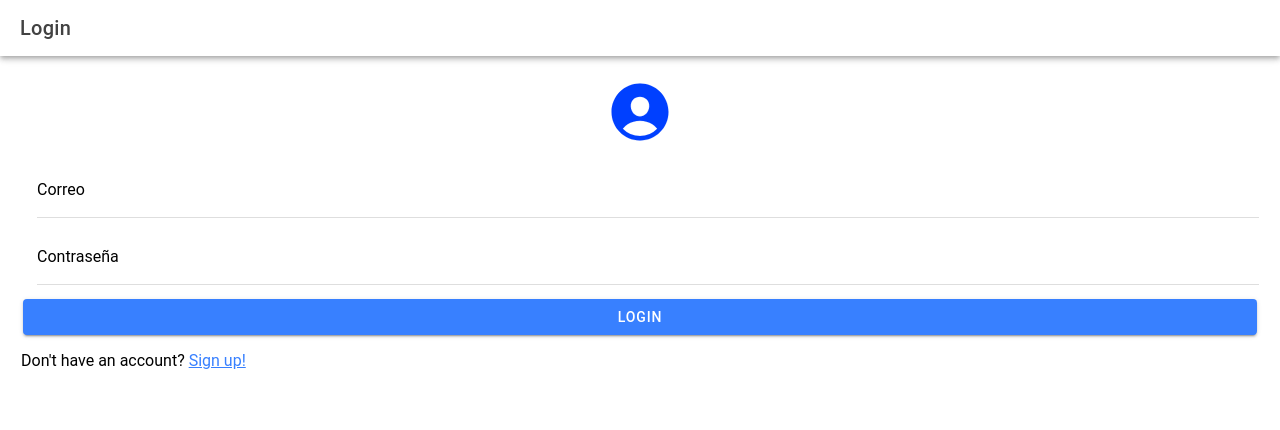
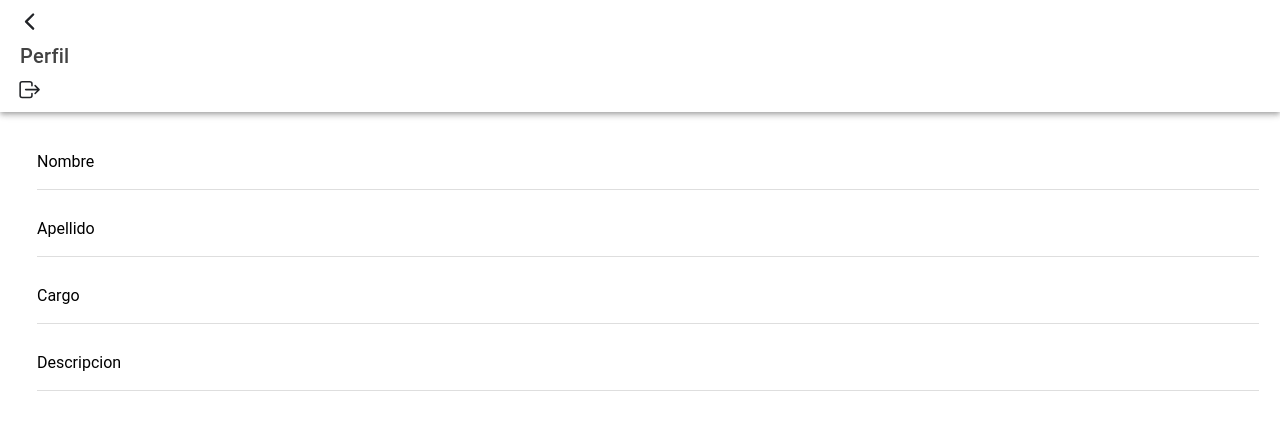
Before and after one commit to Daniela-Estupinan/Udla.net-Frontend, a React (Vite) app: page /profile in a window 1280 px wide. Shown: the top 430 px of the page. Built offline with nearby package versions, Linux system fonts and the light colour scheme; the HTML template or start-up script is replaced by a standard one.

Commit message:
send UserData to profile page

```diff
--- a/src/App.tsx
+++ b/src/App.tsx
@@ -45,9 +45,14 @@ setupIonicReact();
 const App: React.FC = () => {
 
     const [isAuthed, setIsAuthed] = useState(false);
+    const [userData, setUserData] = useState({});
     const sendLogin = (data: any) => {
         console.log(data);
         setIsAuthed(data);
+    }
+    const sendUserData = (data: any) => {
+        console.log(data);
+        setUserData(data);
     }
 
     return (
@@ -57,21 +62,18 @@ const App: React.FC = () => {
                     <Route
                         path="/tabs"
                         render={(props) => {
-                            return isAuthed ? <Tabs/> : <LoginPage sendLogin={sendLogin}/>;
+                            return isAuthed ? <Tabs/> : <LoginPage sendLogin={sendLogin} sendUserData={sendUserData}/>;
                         }}
                     />
                     <Route exact path="/login">
-                        <LoginPage  sendLogin={sendLogin}/>
+                        <LoginPage  sendLogin={sendLogin} sendUserData={sendUserData}/>
                     </Route>
                     <Route exact path="/register">
                         <RegisterPage sendLogin={sendLogin} />
                     </Route>
-                    <Route
-                        path="/profile"
-                        render={(props) => {
-                            return isAuthed ? <ProfilePage sendLogin={sendLogin}/> : <LoginPage sendLogin={sendLogin}/>;
-                        }}
-                    />
+                    <Route exact path="/profile">
+                        <ProfilePage sendLogin={sendLogin} userData={userData}/>
+                    </Route>
                     <Route exact path="/">
                         <Redirect to="/tabs"/>
                     </Route>
--- a/src/pages/login/LoginPage.tsx
+++ b/src/pages/login/LoginPage.tsx
@@ -13,13 +13,15 @@ import {
 } from '@ionic/react';
 import {handleLogin} from "../../connection/HandleLogin";
 import {personCircle} from "ionicons/icons";
-import {Link} from "react-router-dom";
+import {Link, useHistory} from "react-router-dom";
 
 interface LoginPageProps {
     sendLogin: (value: boolean) => void;
+    sendUserData: any;
 }
 
-const LoginPage: React.FC<LoginPageProps> = ({sendLogin}) => {
+const LoginPage: React.FC<LoginPageProps> = ({sendLogin, sendUserData}) => {
+    const history = useHistory();
     const [email, setEmail] = useState<any | null>("");
     const [password, setPassword] = useState<any | null>("");
     const [presentAlert] = useIonAlert();
@@ -40,6 +42,8 @@ const LoginPage: React.FC<LoginPageProps> = ({sendLogin}) => {
             return true;
         } else {
             sendLogin(true);
+            sendUserData(user.data);
+            history.push('/tabs/tab1');
             return false;
         }
     }
--- a/src/pages/user/ProfilePage.tsx
+++ b/src/pages/user/ProfilePage.tsx
@@ -1,13 +1,31 @@
-import React from "react";
-import {IonButton, IonContent, IonHeader, IonIcon, IonPage, IonRow, IonTitle, IonToolbar,IonCol,IonInput,IonItem} from "@ionic/react";
+import React, {useEffect, useState} from "react";
+import {
+    IonButton,
+    IonContent,
+    IonHeader,
+    IonIcon,
+    IonPage,
+    IonRow,
+    IonTitle,
+    IonToolbar,
+    IonCol,
+    IonInput,
+    IonItem
+} from "@ionic/react";
 import {chevronBackOutline, logOutOutline} from "ionicons/icons";
 import {useHistory} from "react-router";
 
 interface ProfilePageProps {
     sendLogin: (value: boolean) => void;
+    userData: any;
 }
-const ProfilePage: React.FC<ProfilePageProps> = ({sendLogin}) => {
+
+const ProfilePage: React.FC<ProfilePageProps> = ({sendLogin, userData}) => {
     const history = useHistory();
+    const [firstName, setFirstName] = useState('');
+    const [lastName, setLasttName] = useState('');
+    const [role, setRole] = useState('');
+    const [description, setDescription] = useState('');
 
     const handleBack = () => {
         history.go(-1);
@@ -15,8 +33,20 @@ const ProfilePage: React.FC<ProfilePageProps> = ({sendLogin}) => {
 
     const handleLogOut = () => {
         sendLogin(false);
+        history.push('/login');
         console.log("logOut Successful!");
     };
+
+    useEffect(() => {
+        console.log(userData);
+        if (userData) {
+            setFirstName(userData.firstName);
+            setLasttName(userData.lastName);
+            setRole(userData.role);
+            setDescription(userData.description);
+        }
+
+    }, []);
 
     return (
         <IonPage>
@@ -25,20 +55,34 @@ const ProfilePage: React.FC<ProfilePageProps> = ({sendLogin}) => {
                     <IonButton onClick={handleBack} fill="clear">
                         <IonIcon slot="icon-only" color="dark" icon={chevronBackOutline}></IonIcon>
                     </IonButton>
-                    <IonTitle>Profile Page Works!</IonTitle>
+                    <IonTitle>Perfil</IonTitle>
                     <IonButton onClick={handleLogOut} fill="clear">
                         <IonIcon slot="icon-only" color="dark" icon={logOutOutline}></IonIcon>
                     </IonButton>
                 </IonToolbar>
             </IonHeader>
             <IonContent className="ion-padding">
-            <IonRow>
+                <IonRow>
                     <IonCol>
                         <IonItem>
                             <IonInput
                                 type="text"
                                 label="Nombre"
-                                ></IonInput>
+                                labelPlacement="floating"
+                                value={firstName}
+                            ></IonInput>
+                        </IonItem>
+                    </IonCol>
+                </IonRow>
+                <IonRow>
+                    <IonCol>
+                        <IonItem>
+                            <IonInput
+                                type="text"
+                                label="Apellido"
+                                labelPlacement="floating"
+                                value={lastName}
+                            ></IonInput>
                         </IonItem>
                     </IonCol>
                 </IonRow>
@@ -48,6 +92,8 @@ const ProfilePage: React.FC<ProfilePageProps> = ({sendLogin}) => {
                             <IonInput
                                 type="text"
                                 label="Cargo"
+                                labelPlacement="floating"
+                                value={role}
                             ></IonInput>
                         </IonItem>
                     </IonCol>
@@ -58,6 +104,8 @@ const ProfilePage: React.FC<ProfilePageProps> = ({sendLogin}) => {
                             <IonInput
                                 type="text"
                                 label="Descripcion"
+                                labelPlacement="floating"
+                                value={description}
                             ></IonInput>
                         </IonItem>
                     </IonCol>
```
